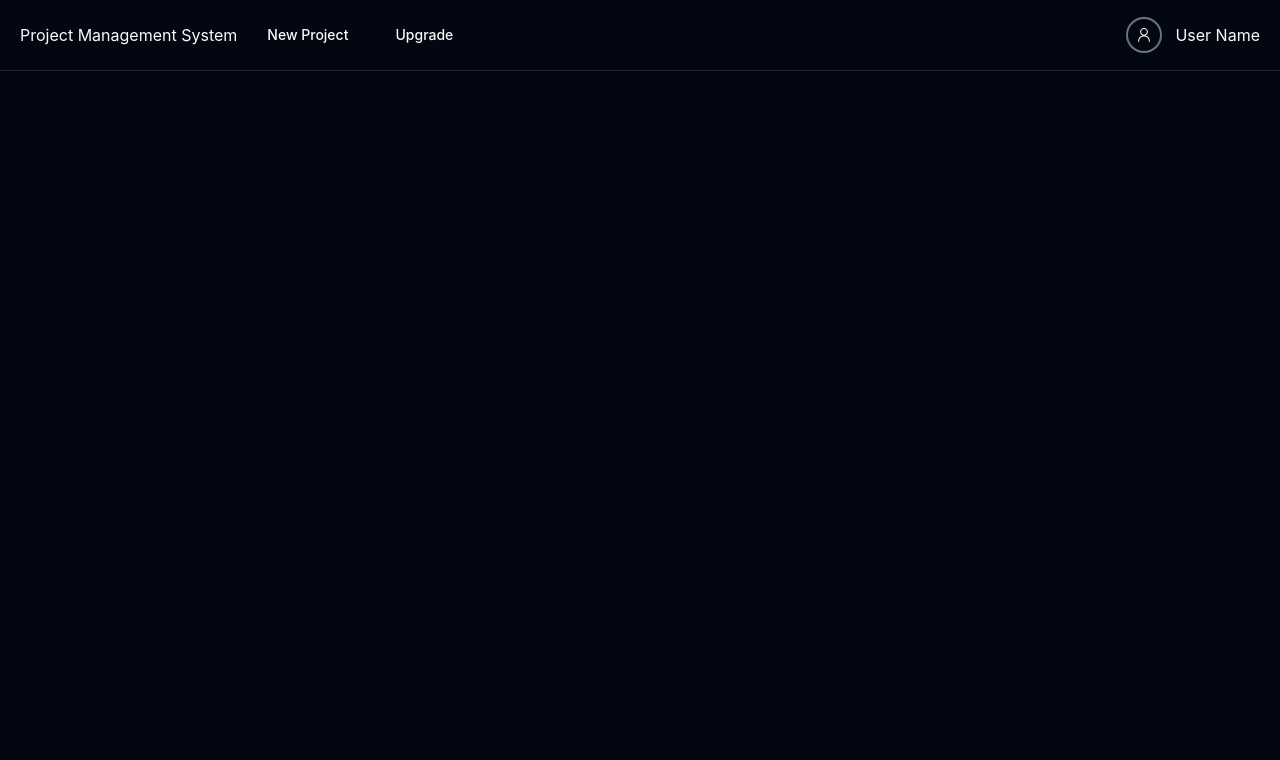
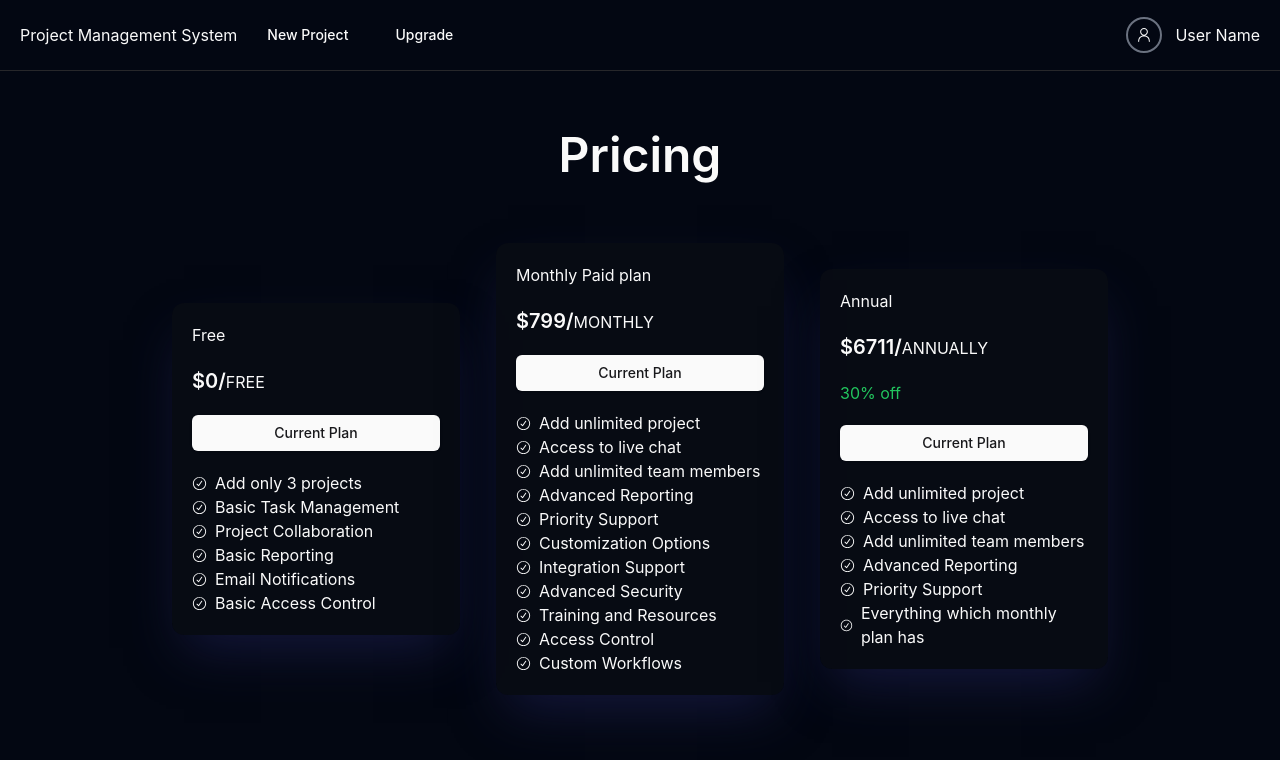
Before and after one commit to karthikeyan-v-max/ProjectZenith, a React (Vite) app: page /upgrade_plan in a window 1280 px wide. Shown: the top 760 px of the page. Built offline with nearby package versions, Linux system fonts and the light colour scheme.

Commit message:
completed subscription and subscriptionCard page

```diff
--- a/src/App.jsx
+++ b/src/App.jsx
@@ -4,6 +4,7 @@
 import Navbar from './pages/Navbar/Navbar'
 import ProjectDetails from './pages/ProjectDetails/ProjectDetails'
 import IssueDetails from './pages/Issues/IssueDetails'
+import Subscription from './pages/Subscription/Subscription'
 
 
 function App() {
@@ -15,6 +16,7 @@
         <Route path="/" element={<Home/>}/>
         <Route path="/project/:id" element={<ProjectDetails/>}/>
         <Route path="/project/:projectId/issue/:issueId" element={<IssueDetails/>}/>
+        <Route path="/upgrade_plan" element={<Subscription/>}/>
       </Routes>
     </>
   )
--- a/src/pages/Navbar/Navbar.jsx
+++ b/src/pages/Navbar/Navbar.jsx
@@ -27,7 +27,7 @@
                     <CreateProjectForm/>
                 </DialogContent>
             </Dialog>
-            <Button variant="ghost" >Upgrade</Button>
+            <Button variant="ghost" onClick={()=> navigate("/upgrade_plan")}>Upgrade</Button>
         </div>
         <div className='flex gap-3 items-center'>
             <DropdownMenu>
--- /dev/null
+++ b/src/pages/Subscription/Subscription.jsx
@@ -0,0 +1,72 @@
+import React from 'react'
+import SubscriptionCard from './SubscriptionCard'
+
+const paidPlan = [
+    "Add unlimited project",
+    "Access to live chat",
+    "Add unlimited team members",
+    "Advanced Reporting",
+    "Priority Support",
+    "Customization Options",
+    "Integration Support",
+    "Advanced Security",
+    "Training and Resources",
+    "Access Control",
+    "Custom Workflows"
+]
+
+const annualPlan = [
+    "Add unlimited project",
+    "Access to live chat",
+    "Add unlimited team members",
+    "Advanced Reporting",
+    "Priority Support",
+    "Everything which monthly plan has",
+]
+
+const freePlan = [
+    "Add only 3 projects",
+    "Basic Task Management",
+    "Project Collaboration",
+    "Basic Reporting",
+    "Email Notifications",
+    "Basic Access Control"
+]
+
+const Subscription = () => {
+  return (
+    <div className='p-10'>
+        <h1 className='text-5xl font-semibold py-5 pb-16 text-center'>Pricing</h1>
+        <div className='flex flex-col lg:flex-row justify-center items-center gap-9'>
+            <SubscriptionCard
+                data={{
+                        planName:"Free",
+                        fetures:freePlan,
+                        planType:"FREE",
+                        price:0,
+                        buttonName:true?"Current Plan":"Get Started"
+                    }}/>
+
+            <SubscriptionCard
+                data={{
+                        planName:"Monthly Paid plan",
+                        fetures:paidPlan,
+                        planType:"MONTHLY",
+                        price:799,
+                        buttonName:true?"Current Plan":"Get Started"
+                    }}/>
+
+            <SubscriptionCard
+                data={{
+                        planName:"Annual",
+                        fetures:annualPlan,
+                        planType:"ANNUALLY",
+                        price:6711,
+                        buttonName:true?"Current Plan":"Get Started"
+                    }}/>
+        </div>
+    </div>
+  )
+}
+
+export default Subscription
--- /dev/null
+++ b/src/pages/Subscription/SubscriptionCard.jsx
@@ -0,0 +1,31 @@
+import { Button } from '@/components/ui/button'
+import { CheckCircledIcon } from '@radix-ui/react-icons'
+import React from 'react'
+
+const SubscriptionCard = ({data}) => {
+  return (
+    <div className='rounded-xl bg-[#1b1b1b] bg-opacity-20 shadow-[#14173b] shadow-2xl card p-5 space-y-5 w-[18rem]'>
+        <p>{data.planName}</p>
+        <p>
+            <span className='text-xl font-semibold'>${data.price}/</span>
+            <span>{data.planType}</span>
+        </p>
+        {data.planType==="ANNUALLY"&& <p className='text-green-500'>30% off</p>}
+
+        <Button className="w-full">
+            {data.buttonName}
+        </Button>
+        <div>
+            {data.fetures.map((feture , index)=>(
+                <div key={index} className='flex items-center gap-2'>
+                    <CheckCircledIcon/>
+                    <p>{feture}</p>
+                </div>
+            ))}
+
+        </div>
+    </div>
+  )
+}
+
+export default SubscriptionCard
```
